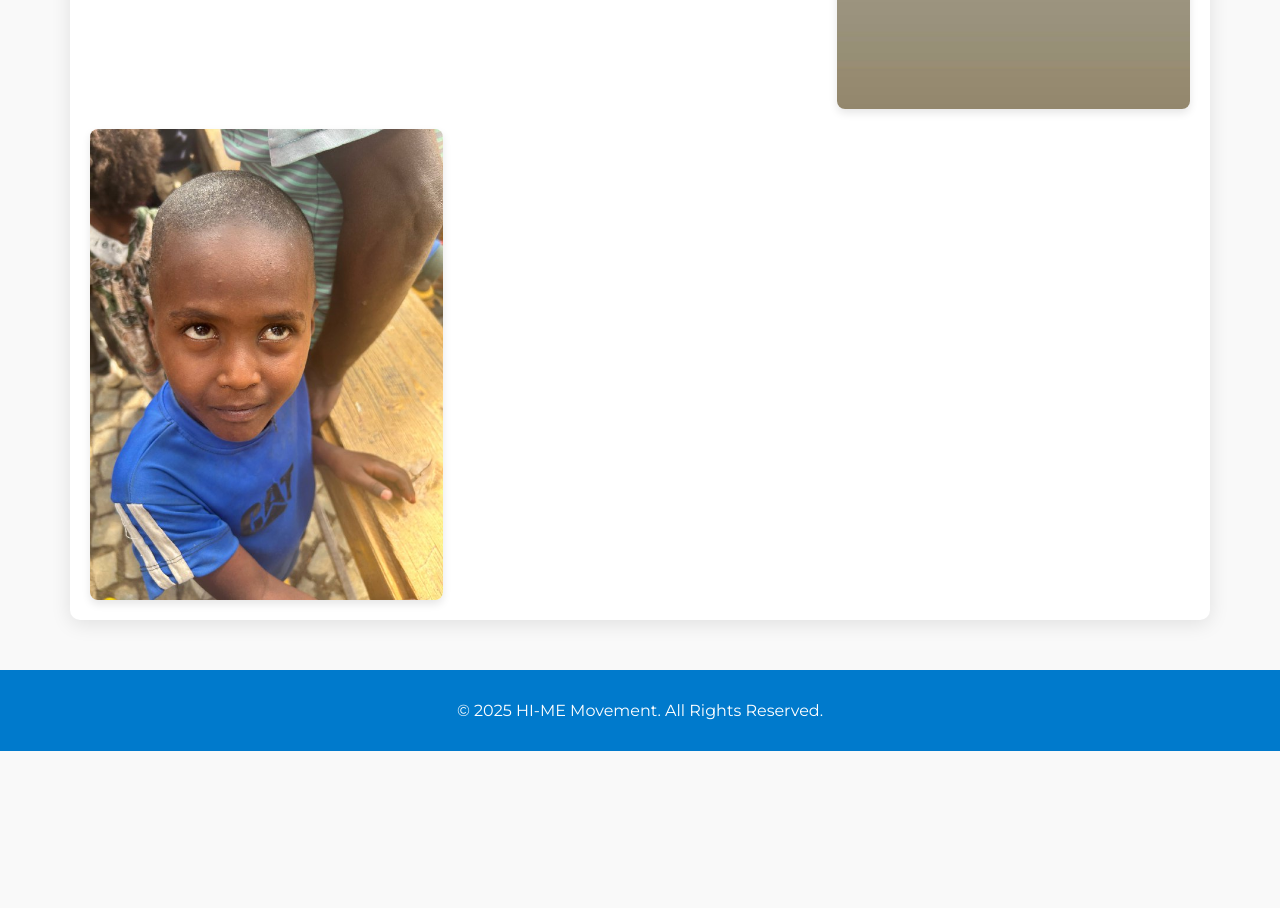
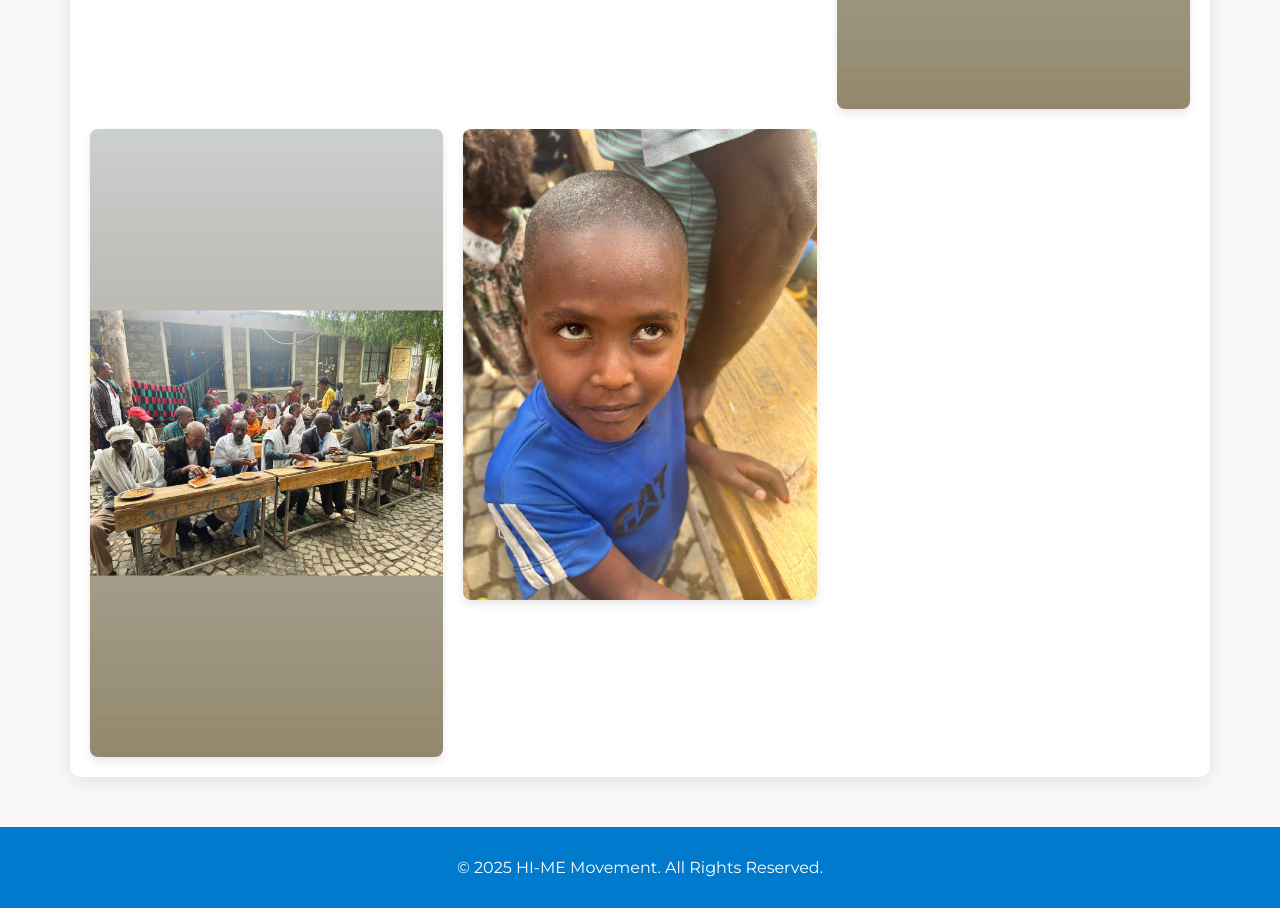
Before and after one commit to tewodros-tech/hi-memovement.org.et, a plain HTML site: page gallery.html in a window 1280 px wide. Shown: the part 1940-2848 px from the top of the page. Before the commit the page ends 2691 px from the top, so only its background shows below. Drawn offline with Linux system fonts and the light colour scheme.

Commit message:
Update gallery.html

```diff
--- a/gallery.html
+++ b/gallery.html
@@ -170,6 +170,7 @@
       <img src="mekele-7.jpg" alt="Mekele 7">
       <img src="mekele-9.jpg" alt="Mekele 9">
       <img src="mekele-28.jpg" alt="Mekele 28">
+      <img src="mekele-28.jpg" alt="Mekele 28">
       <img src="mekele-31.jpg" alt="Mekele 31">
     </div>
   </section>
```
